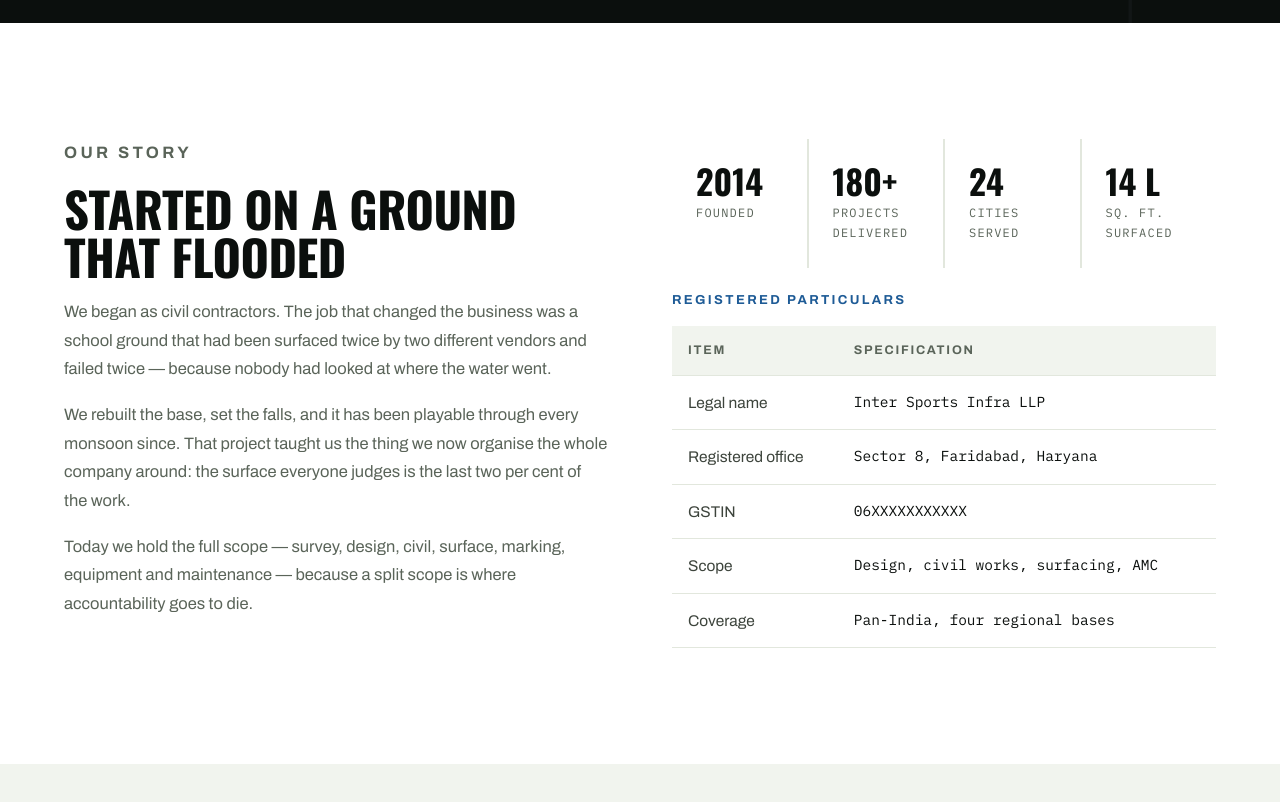
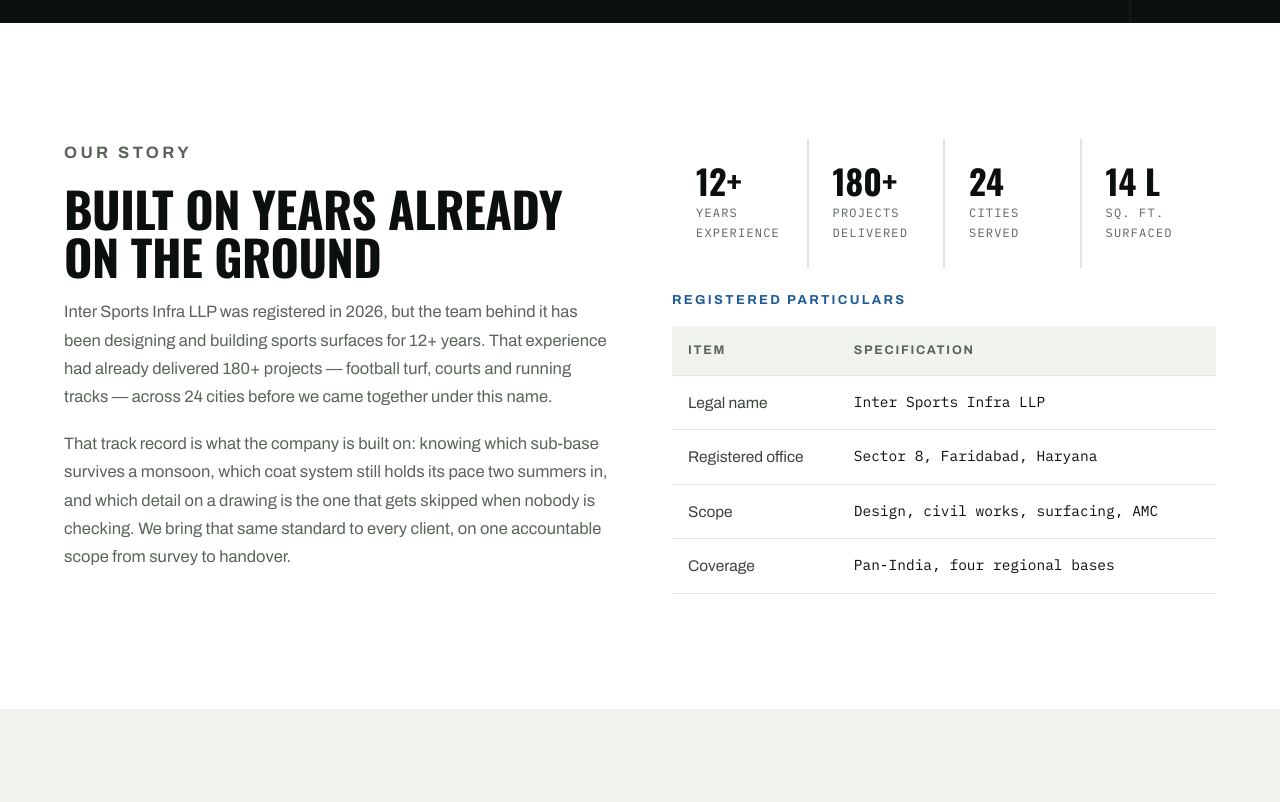
Before and after one commit to heena8feb-ctrl/intersportsinfra-companywebsite, an Eleventy site: page content/about.njk in a window 1280 px wide. Shown: the part 680-1482 px from the top of the page. Built offline with nearby package versions, Linux system fonts and the light colour scheme; Eleventy itself is replaced by a stand-in of ours; files that its build step writes are made by us from their sources.

Commit message:
Update about.njk

```diff
--- a/content/about.njk
+++ b/content/about.njk
@@ -10,15 +10,14 @@ hero_heading: "We Build the<br>Place You <em>Play</em>"
 hero_sub: "Inter Sports Infra LLP is a sports infrastructure contractor based in Faridabad, Haryana, working across India. We design and build playing surfaces — and the ground, drainage and civil works beneath them."
 
 story_eyebrow: "Our story"
-story_heading: "Started on a Ground That Flooded"
+story_heading: "Built on Years Already on the Ground"
 story_paragraphs:
-  - "We began as civil contractors. The job that changed the business was a school ground that had been surfaced twice by two different vendors and failed twice — because nobody had looked at where the water went."
-  - "We rebuilt the base, set the falls, and it has been playable through every monsoon since. That project taught us the thing we now organise the whole company around: the surface everyone judges is the last two per cent of the work."
-  - "Today we hold the full scope — survey, design, civil, surface, marking, equipment and maintenance — because a split scope is where accountability goes to die."
+  - "Inter Sports Infra LLP was registered in 2026, but the team behind it has been designing and building sports surfaces for 12+ years. That experience had already delivered 180+ projects — football turf, courts and running tracks — across 24 cities before we came together under this name."
+  - "That track record is what the company is built on: knowing which sub-base survives a monsoon, which coat system still holds its pace two summers in, and which detail on a drawing is the one that gets skipped when nobody is checking. We bring that same standard to every client, on one accountable scope from survey to handover."
 
 tiles:
-  - value: "2014"
-    label: "Founded"
+  - value: "12+"
+    label: "Years experience"
   - value: "180+"
     label: "Projects delivered"
   - value: "24"
@@ -33,8 +32,6 @@ registered_table:
       spec: "Inter Sports Infra LLP"
     - item: "Registered office"
       spec: "Sector 8, Faridabad, Haryana"
-    - item: "GSTIN"
-      spec: "06XXXXXXXXXXX"
     - item: "Scope"
       spec: "Design, civil works, surfacing, AMC"
     - item: "Coverage"
```
